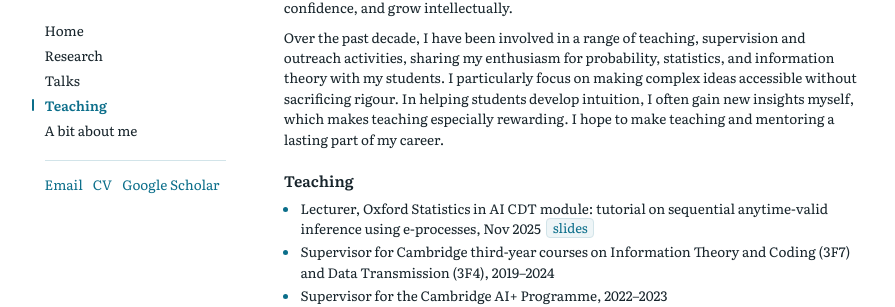
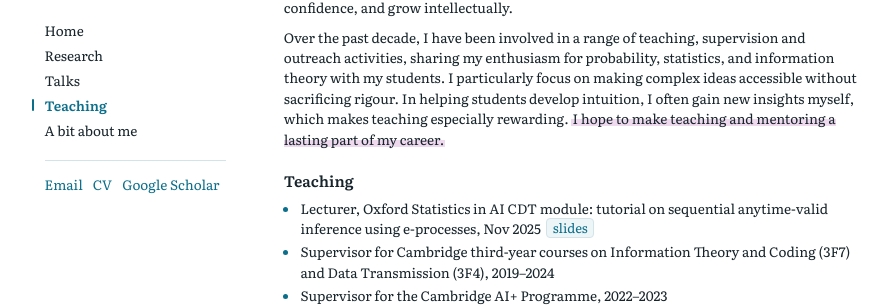
Before and after one commit to ShirleyLiuXQ/ShirleyLiuXQ.github.io, a Jekyll site: the page built from teaching.md, in a window 1280 px wide and 1048 px high. Shown: the part 305-612 px from the top of the window, without its empty margins (175-1070 px from the left). Built offline with Jekyll 4.4.1, drawn with Linux system fonts in a browser that asks for light colours.

Commit message:
minor format adjustments
Co-Authored-By: Claude Opus 5.5 <noreply@anthropic.com>

```diff
--- a/teaching.md
+++ b/teaching.md
@@ -6,11 +6,11 @@ title: Teaching
 
 <img class="photo-float" src="assets/img/rome.jpg" alt="" width="354" height="442">
 
-Throughout my academic journey, I have been fortunate to have met and learnt from many wonderful teachers, mentors, and peers. Their empathy, admirable work ethic, and genuine love for their work have profoundly influenced me.
+Throughout my academic journey, I have been fortunate to have met and learnt from many wonderful teachers, mentors, and peers.  Their empathy, admirable work ethic, and genuine love for their work have profoundly influenced me.
 
 By observing how they work, I learnt that good scientific practice requires honesty and precision in making claims, persistence in seeking simple and elegant solutions, and patience in understanding difficult problems deeply. Now as a mentor myself, I hope to pass on these values by helping younger researchers develop their own ways of thinking, build confidence, and grow intellectually.
 
-Over the past decade, I have been involved in a range of teaching, supervision and outreach activities, sharing my enthusiasm for probability, statistics, and information theory with my students.  I particularly focus on making complex ideas accessible without sacrificing rigour. In helping students develop intuition, I often gain new insights myself, which makes teaching especially rewarding.  I hope to make teaching and mentoring a lasting part of my career.
+Over the past decade, I have been involved in a range of teaching, supervision and outreach activities, sharing my enthusiasm for probability, statistics, and information theory with my students.  I particularly focus on making complex ideas accessible without sacrificing rigour. In helping students develop intuition, I often gain new insights myself, which makes teaching especially rewarding. <span class="hl">I hope to make teaching and mentoring a lasting part of my career.</span>
 
 ## Teaching
 
```
Also changed, not shown: talks.md (+1 -1 lines).
